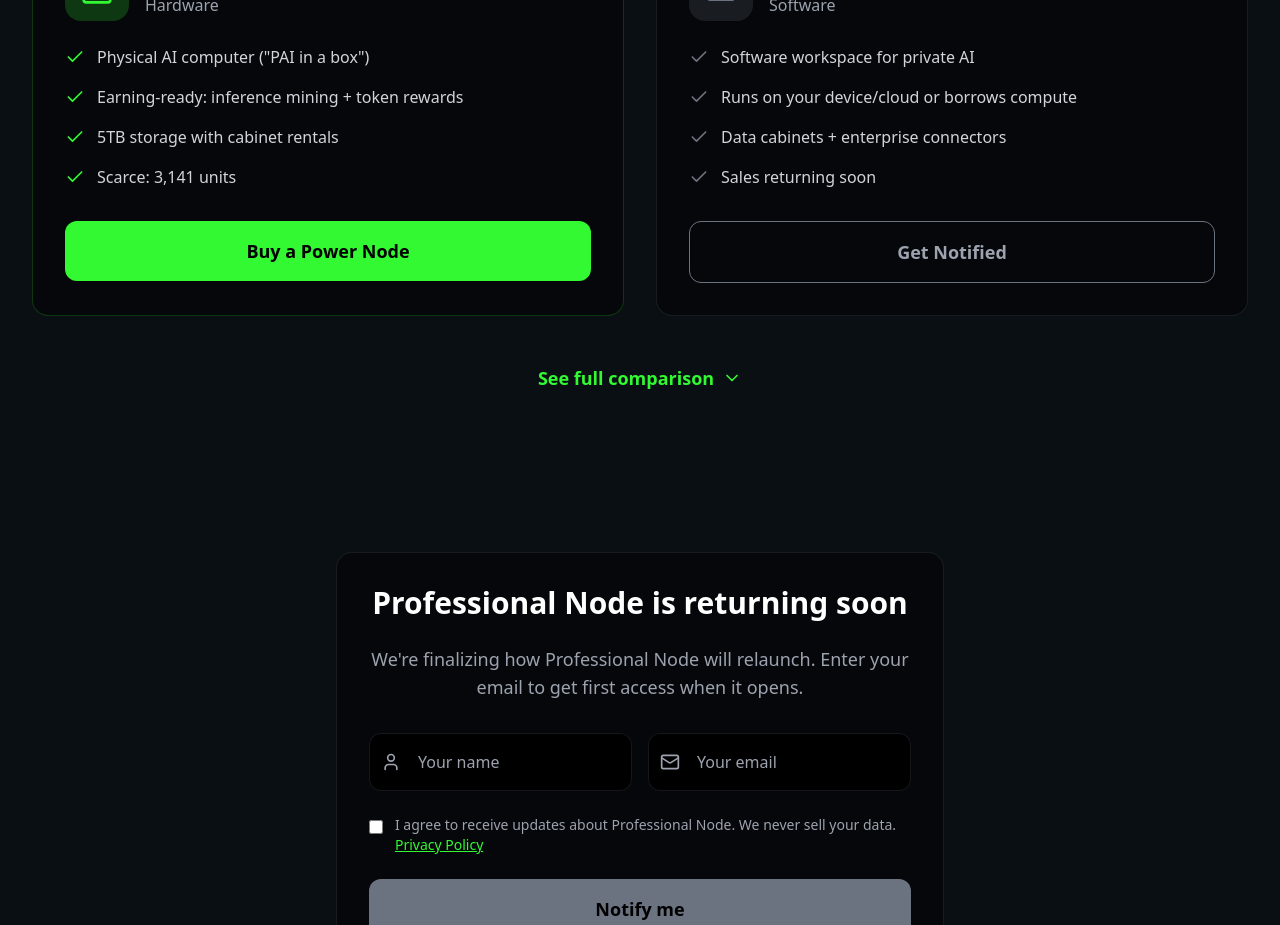
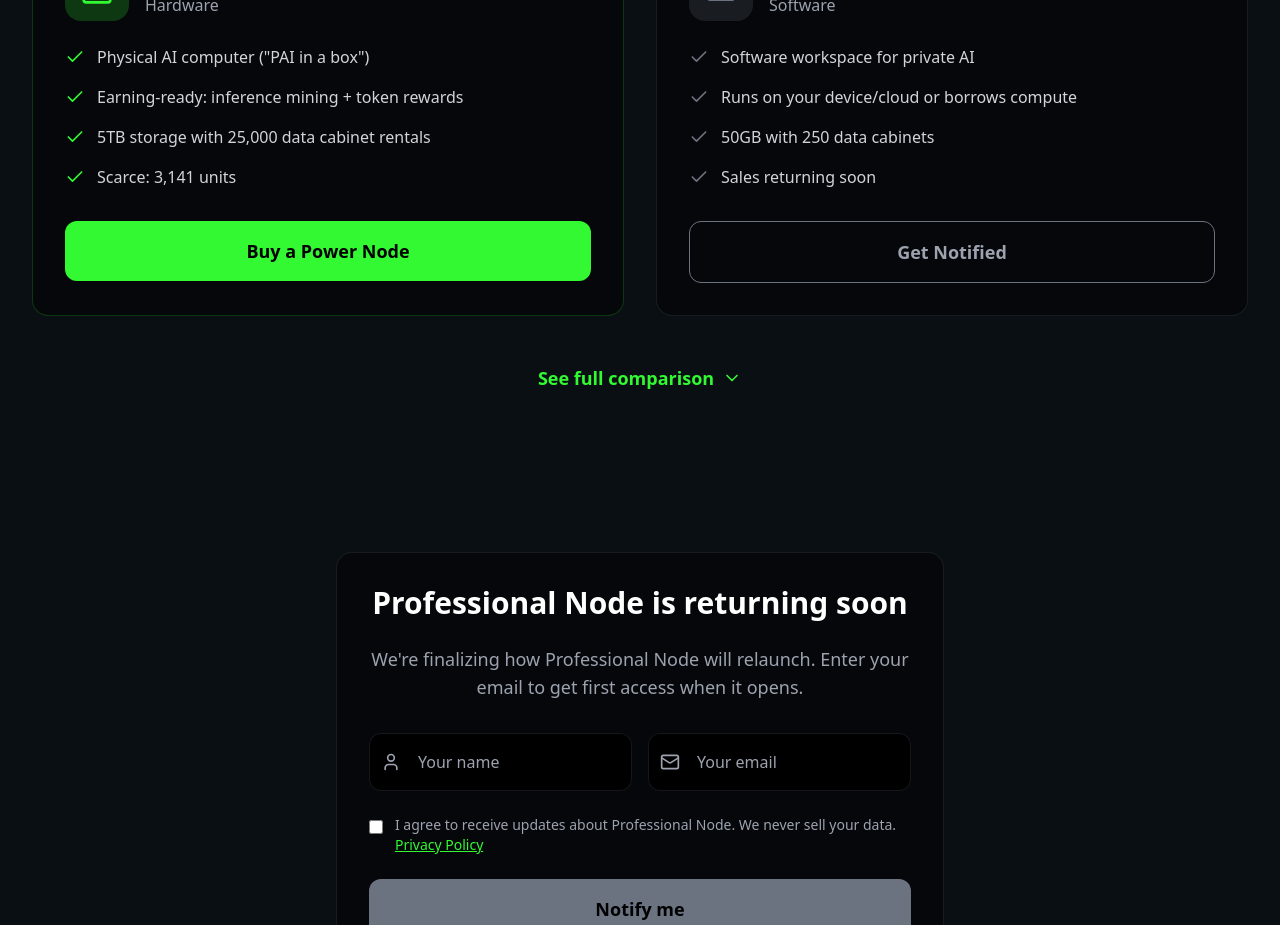
Before and after one commit to opsvoice/pai3-powernode, a React (Vite) app: page / in a window 1280 px wide. Shown: the part 1200-2125 px from the top of the page. Built offline with nearby package versions, Linux system fonts and the light colour scheme.

Commit message:
Add cabinet information to node cards

```diff
--- a/src/pages/NodeTypesPage.tsx
+++ b/src/pages/NodeTypesPage.tsx
@@ -295,7 +295,7 @@ const NodeTypesPage = () => {
                 </li>
                 <li className="flex items-start space-x-3">
                   <Check className="h-5 w-5 text-[#32f932] mt-0.5 flex-shrink-0" />
-                  <span className="text-gray-300">5TB storage with cabinet rentals</span>
+                  <span className="text-gray-300">5TB storage with 25,000 data cabinet rentals</span>
                 </li>
                 <li className="flex items-start space-x-3">
                   <Check className="h-5 w-5 text-[#32f932] mt-0.5 flex-shrink-0" />
@@ -345,7 +345,7 @@ const NodeTypesPage = () => {
                 </li>
                 <li className="flex items-start space-x-3">
                   <Check className="h-5 w-5 text-gray-500 mt-0.5 flex-shrink-0" />
-                  <span className="text-gray-300">Data cabinets + enterprise connectors</span>
+                  <span className="text-gray-300">50GB with 250 data cabinets</span>
                 </li>
                 <li className="flex items-start space-x-3">
                   <Check className="h-5 w-5 text-gray-500 mt-0.5 flex-shrink-0" />
```
